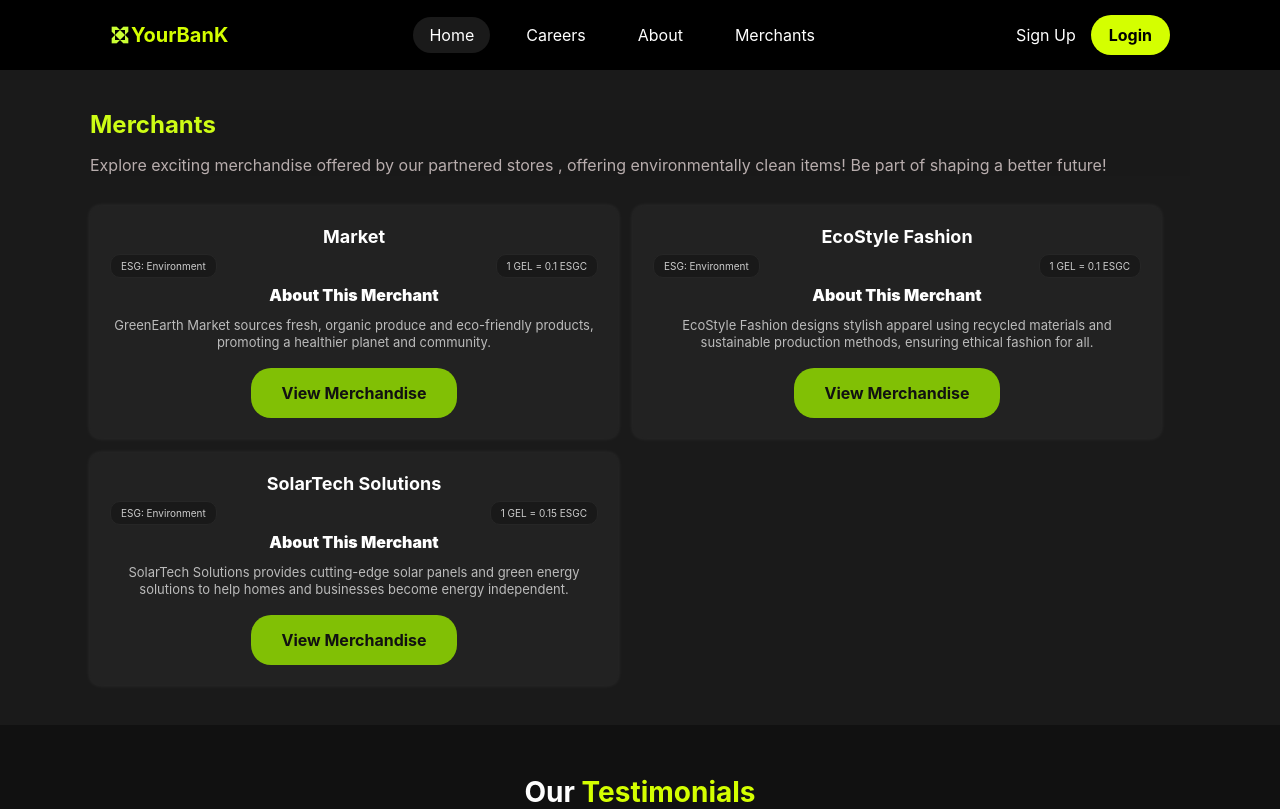
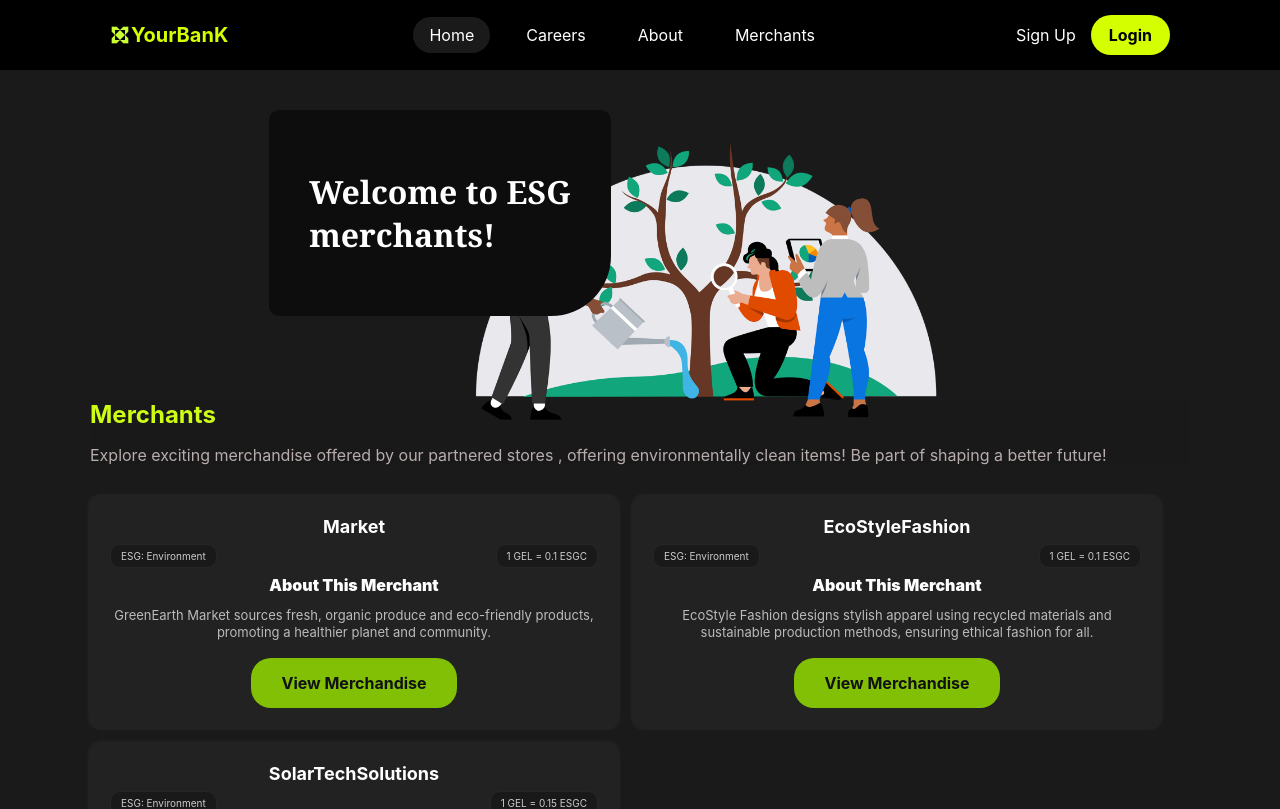
Before and after one commit to Tornik2/X, a Next.js app: page /merchants in a window 1280 px wide. Shown: the top 809 px of the page. Built offline with nearby package versions, Linux system fonts and the light colour scheme.

Commit message:
style merchants page for big screens

```diff
--- a/app/merchants/merchants.css
+++ b/app/merchants/merchants.css
@@ -42,6 +42,9 @@
     padding: 20px;
     box-shadow: 0 0 5px rgba(255, 255, 255, 0.1);
     text-align: center;
+  }
+  .merchant-card:hover {
+    box-shadow: 0 0 5px rgba(255, 255, 255, 0.5);
   }
 
   .merchant-image {
@@ -102,11 +105,16 @@
     background: #d4ff00;
   }
 
-
+  .hero {
+    display: none;
+  }
 
   @media (min-width: 768px) {
+
+    .header {
+        margin-top: 40px;
+    }
     .merchants-list {
-        margin: 0 auto;
       flex-direction: row;
       flex-wrap: wrap;
     }
@@ -119,4 +127,29 @@
         text-align: left;
         color: #cefd15;
     }
+
+    .section-heading {
+        padding: 60px 40px;
+        border-radius: 10px;
+        border-bottom-right-radius: 60px;
+        background-color: #0d0d0d;
+        width: max-content;
+        font-size: 32px;
+        font-weight: 700;
+        font-family:Cambria, Cochin, Georgia, Times, 'Times New Roman', serif;
+        z-index: 4;
+    }
+    .hero {
+        display: flex;
+        justify-content: center;
+        align-items: flex-start;
+        width: 100%;
+    }
+
+    .caring-image {
+        width: 400px;
+        object-fit: contain;
+        transform: scale(1.5) translate(-70px, 30px);
+        z-index: 1;
+    }
   }
--- a/app/merchants/page.js
+++ b/app/merchants/page.js
@@ -7,7 +7,7 @@ async function fetchMerchants() {
   return [
     {
       id: 1,
-      name: ' Market',
+      name: 'Market',
       description: 'Sustainable Groceries & Local Products',
       about: 'GreenEarth Market sources fresh, organic produce and eco-friendly products, promoting a healthier planet and community.',
       image: '/merchant1.jpg',
@@ -15,7 +15,7 @@ async function fetchMerchants() {
     },
     {
       id: 2,
-      name: 'EcoStyle Fashion',
+      name: 'EcoStyleFashion',
       description: 'Ethical Clothing & Accessories',
       about: 'EcoStyle Fashion designs stylish apparel using recycled materials and sustainable production methods, ensuring ethical fashion for all.',
       image: '/merchant2.jpg',
@@ -24,7 +24,7 @@ async function fetchMerchants() {
     },
     {
       id: 3,
-      name: 'SolarTech Solutions',
+      name: 'SolarTechSolutions',
       description: 'Renewable Energy for Your Home',
       about: 'SolarTech Solutions provides cutting-edge solar panels and green energy solutions to help homes and businesses become energy independent.',
       image: '/merchant3.jpg',
@@ -40,13 +40,22 @@ export default async function Merchants() {
   return (
     <div className="container">
         <div className='max-width'>
-      {/* Merchants Header */}
+
+        <div className='hero'>
+            <div className="section-heading">
+            Welcome to ESG
+            <br/>
+             merchants!
+            </div>
+            <Image src="/caring.png" alt="taking care of nature" width={400} height={250} className="caring-image" />
+        </div>
+
       <header className="header">
         <h1 className="page-title">Merchants</h1>
         <p className="subtitle">Explore exciting merchandise offered by our partnered stores  , offering environmentally clean items! Be part of shaping a better future!</p>
       </header>
 
-      {/* Merchants List */}
+            {/* Merchants section*/}
       <section className="merchants-list">
         {merchants.map((merchant) => (
           <div key={merchant.id} className="merchant-card">
@@ -58,7 +67,7 @@ export default async function Merchants() {
               </div>
               <p className='sub-title'>About This Merchant</p>
               <p className="merchant-about">{merchant.about}</p>
-              <Link className="visit-button" href={`/${merchant.name}`}>View Merchandise</Link>
+              <Link className="visit-button" href={`merchants/${merchant.name}`}>View Merchandise</Link>
             </div>
           </div>
         ))}
```
